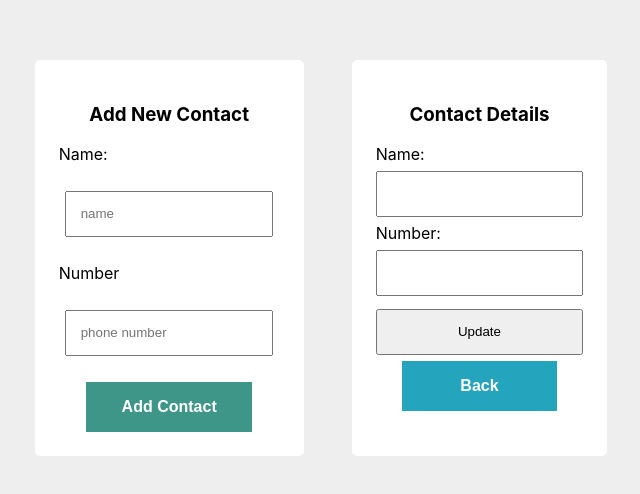
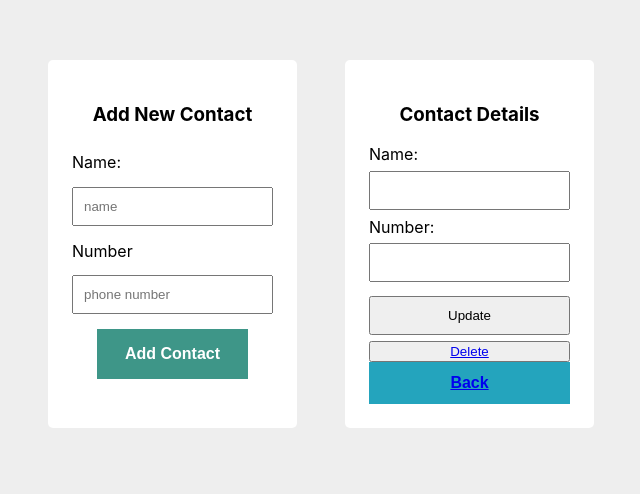
Before and after one commit to katnaps/contactslist, a React (Create React App) app: page /contacts/1 in a window 1280 px wide. Shown: the part 164-658 px from the top of the page, without its empty margins (319-959 px from the left). Built offline with nearby package versions, Linux system fonts and the light colour scheme; no server answers.

Commit message:
update functions

```diff
--- a/src/App.css
+++ b/src/App.css
@@ -31,8 +31,11 @@
 
 .add-contents {
   display: flex;
+  flex-direction: column;
+}
 
-  flex-direction: column;
+.add-contents > * {
+  margin: 0.5em 0;
 
 }
 
@@ -61,8 +64,7 @@
 .contact-list {
   display: flex;
   flex-direction: column;
-  justify-content: space-between;
-  margin: 1em 0;
+  margin: 0.5em 0;
 }
 
 
@@ -75,14 +77,22 @@
   justify-content: space-between;
 }
 
-.contact-list-header p {
-  margin: 0;
+.contact-list span {
+  display: inline-block;
+  font-size: 1.2em;
+  float: right;
+  margin: 0 0 0 0.5em;
+}
+
+.contact-list p {
+  display: inline;
 }
 
 .link {
+  margin-top: 0.5em;
   align-self: center;
-  width: 75%;
-  padding: 1em;
+  width: 100%;
+  padding: 0.5em;
   font-size: 1em;
   font-weight: bold;
   border: 0;
@@ -105,8 +115,12 @@ ul {
 }
 
 input {
-  padding: 1em;
-  margin: 0.5em;
+  padding: 0.75em;
+}
+
+p {
+  font-size: 1.2em;
+  text-align: center;
 }
 
 /* Details Contact Styling */
@@ -133,6 +147,17 @@ input {
   width: 100%;
 }
 
+.link-back {
+  align-self: center;
+  width: 100%;
+  padding: 0.75em;
+  font-size: 1em;
+  font-weight: bold;
+  border: 0;
+  background-color: #24a4bd;
+  color: #fff;
+}
+
 .details-container p {
   margin: 0;
 }
@@ -143,6 +168,12 @@ input {
 
 .alert-text {
   color: #49d408;
+  animation-name: alert-text;
+  animation-duration: 5s;
+}
+
+.alert-number {
+  color: red;
   animation-name: alert-text;
   animation-duration: 5s;
 }
--- a/src/components/AddContact.js
+++ b/src/components/AddContact.js
@@ -1,24 +1,99 @@
-import React from 'react';
+import React, { useState, useContext, useEffect } from 'react';
+import axios from 'axios';
+import { ContactContext } from '../contexts/ContactContext';
 
 export default () => {
+    const { updateState, dispatch, contacts } = useContext(ContactContext);
+    const [name, setName] = useState('')
+    const [number, setNumber] = useState('')
+
+    const [alert, setAlert] = useState('')
+    const [alertNo, setAlertNo] = useState('')
+
+    const handleSubmit = e => {
+        e.preventDefault();
+
+        let inputName = document.querySelector('.new-name');
+        let inputNumber = document.querySelector('.new-number');
+
+
+        if (number === '' && name === '') {
+            inputName.placeholder = "Please input name";
+            inputNumber.placeholder = "Please input number";
+        } else if (number.length > 12) {
+            setTimeout(() => {
+                setAlertNo('Must be smaller than 10 digits')
+            })
+
+            setTimeout(() => {
+                setAlertNo('')
+            }, 3000)
+        } else if (name.length < 10 && number.length < 11) {
+            axios.post('https://contactsbookapi.herokuapp.com/api/contacts', {
+                name,
+                number
+            })
+            .then(response => {
+                dispatch({
+                    type: 'FETCH_SUCCESS', payload: response.data
+                })
+            })
+
+            setName('');
+            setNumber('');
+
+            setTimeout(() => {
+                setAlert('Successfully Updated!')
+            })
+
+            setTimeout(() => {
+                setAlert('')
+            }, 3000)
+
+        }
+    }
+
+    const handleNewName = e => {
+        setName(e.target.value)
+    }
+
+    const handleNewNumber = e => {
+        setNumber(e.target.value)
+    }
 
     return (
         <div className="add-container">
             <h3>Add New Contact</h3>
-            <div className="add-contents">
-                <label>Name:</label>
-                <br />
-                <input type="text" placeholder="name" value="" required />
-                <br />
+            <p id="alert" className="alert-text">{alert}</p>
+            <p id="alert" className="alert-number">{alertNo}</p>
+            <form onSubmit={handleSubmit}>
+                <div className="add-contents">
+                    <label>Name:</label>
+                    <input
+                        className="new-name"
+                        type="text"
+                        placeholder="name"
+                        value={name}
+                        onChange={handleNewName}
+                    />
 
-                <label>Number</label>
-                <br />
+                    <label>Number</label>
 
-                <input type="number" placeholder="phone number" value="" required />
-                <br />
+                    <input
+                        className="new-number"
+                        type="number"
+                        placeholder="phone number"
+                        value={number}
+                        onChange={handleNewNumber}
+                    />
 
-                <button className="btn" type="submit">Add Contact</button>
-            </div>
+                    <button
+                        className="btn"
+                        onClick={updateState}
+                        type="submit">Add Contact
+                        </button>
+                </div>
+            </form>
         </div>
     )
 }
--- a/src/components/ContactContent.js
+++ b/src/components/ContactContent.js
@@ -1,16 +1,11 @@
-import React, { useContext, useEffect } from 'react';
-import { ContactContext } from '../contexts/ContactContext';
+import React from 'react';
 import ContactDetails from './ContactDetails';
 import ContactsList from './ContactsList';
 import { Route, Switch } from "react-router-dom"
 
 
 export default () => {
-    const { info, setInfo } = useContext(ContactContext);
 
-    const updateDetails = () => {
-        setInfo(false);
-    }
 
     return (
         <>
@@ -18,7 +13,6 @@ export default () => {
 	        <Route exact path="/" component={ContactsList}/>
 	        <Route path="/contacts/:id" component={ContactDetails} />
 	      </Switch>
-            {/* {info ? <ContactsList /> : <ContactDetails />} */}
         </>
     )
 }
--- a/src/components/ContactDetails.js
+++ b/src/components/ContactDetails.js
@@ -6,13 +6,14 @@ import { Link } from 'react-router-dom';
 
 export default () => {
     const { id } = useParams();
-    const { contacts, dispatch, setInfo, info } = useContext(ContactContext);
+    const { updateState, dispatch  } = useContext(ContactContext);
     const [contact, setContact] = useState([])
 
     const [name, setName] = useState('')
     const [number, setNumber] = useState('')
 
     const [alert, setAlert] = useState('')
+    const [alertNo, setAlertNo] = useState('')
 
     useEffect(() => {
         axios.get(`https://contactsbookapi.herokuapp.com/api/contacts/${id}`)
@@ -22,8 +23,13 @@ export default () => {
             })
     }, [])
 
-    const updateState = () => {
-        setInfo(true);
+    const removeContacts = () => {
+        axios.delete(`https://contactsbookapi.herokuapp.com/api/contacts/${id}`)
+        .then(response => {
+            dispatch({
+                type: 'FETCH_SUCCESS', payload: response.data
+            })
+        })
     }
 
     const handleNameInput = e => {
@@ -37,20 +43,25 @@ export default () => {
     const updateInfo = () => {
         let inputName = document.getElementById('input-name');
         let inputNumber = document.getElementById('input-number');
-        let alert = document.getElementById('alert');
 
 
-        if (name || number === '') {
+        if (number === '' && name === '') {
             inputName.placeholder = "Please input name";
             inputNumber.placeholder = "Please input number";
-        }
+        } else if (number.length > 12) {
+            setTimeout(() => {
+                setAlertNo('Must be smaller than 10 digits')
+            })
 
-        axios.put(`https://contactsbookapi.herokuapp.com/api/contacts/${id}`, {
+            setTimeout(() => {
+                setAlertNo('')
+            }, 3000)
+        } else if ( name.length < 10 && number.length < 11 ) {
+            axios.put(`https://contactsbookapi.herokuapp.com/api/contacts/${id}`, {
             name,
             number
         })
             .then(response => {
-                setInfo(true)
                 setName('')
                 setNumber('')
 
@@ -62,20 +73,34 @@ export default () => {
                     setAlert('')
                 }, 3000)
             })
+        }
     }
-
 
     return (
         <>
             <div className="details-container">
                 <h3>Contact Details</h3>
                 <p id="alert" className="alert-text">{alert}</p>
+                <p id="alert" className="alert-number">{alertNo}</p>
                 <label className="name">Name:</label>
-                <input id="input-name" type="text" value={name} placeholder={contact.name} onChange={handleNameInput} />
+                <input
+                    id="input-name"
+                    type="text"
+                    value={name}
+                    placeholder={contact.name}
+                    onChange={handleNameInput}
+                />
                 <label className="number">Number:</label>
-                <input id="input-number" type="number" value={number} placeholder={contact.number} onChange={handleNumberInput} />
+                <input
+                    id="input-number"
+                    type="number"
+                    value={number}
+                    placeholder={contact.number}
+                    onChange={handleNumberInput}
+                />
                 <input onClick={updateInfo} type="submit" value="Update" />
-                <button className="link" onClick={updateState}><Link  to='/'>Back</Link></button>
+                <button className="del-name" onClick={removeContacts}><Link to='/'>Delete</Link></button>
+                <button className="link-back" onClick={updateState}><Link to='/'>Back</Link></button>
             </div>
         </>
     )
--- a/src/contexts/ContactContext.js
+++ b/src/contexts/ContactContext.js
@@ -5,9 +5,12 @@ import { ContactReducer } from '../reducer/ContactReducer';
 export const ContactContext = createContext();
 
 const ContactContextProvider = (props) => {
-    const [contacts, dispatch] = useReducer(ContactReducer, []);
+    const [contacts, dispatch] = useReducer(ContactReducer, [], () => {
+        const localData = localStorage.getItem('contacts');
+        return localData ? JSON.parse(localData) : [];
+    });
     const [info, setInfo] = useState(true);
-
+    const [count, setCount] = useState(0)
 
     useEffect(() => {
         axios.get('https://contactsbookapi.herokuapp.com/api/contacts')
@@ -16,11 +19,19 @@ const ContactContextProvider = (props) => {
                     type: 'FETCH_SUCCESS', payload: response.data
                 })
             })
-    }, [contacts]);
+            localStorage.setItem('contacts', JSON.stringify(contacts));
+            let countCopy = 0
+            countCopy = count + 1;
+            setCount(count)
+    }, [contacts.id]);
 
+    console.log(contacts)
+    const updateState = () => {
+        setInfo(!true);
+    }
 
     return (
-        <ContactContext.Provider value={{ info, setInfo, contacts, dispatch }}>
+        <ContactContext.Provider value={{ info, contacts, dispatch, updateState }}>
             {props.children}
         </ContactContext.Provider>
     )
--- a/src/reducer/ContactReducer.js
+++ b/src/reducer/ContactReducer.js
@@ -1,3 +1,5 @@
+import axios from 'axios';
+
 export const ContactReducer = (state, action) => {
     switch (action.type) {
         case 'FETCH_SUCCESS':
```
Also changed, not shown: src/components/ContactsList.js (+26 -10 lines).
